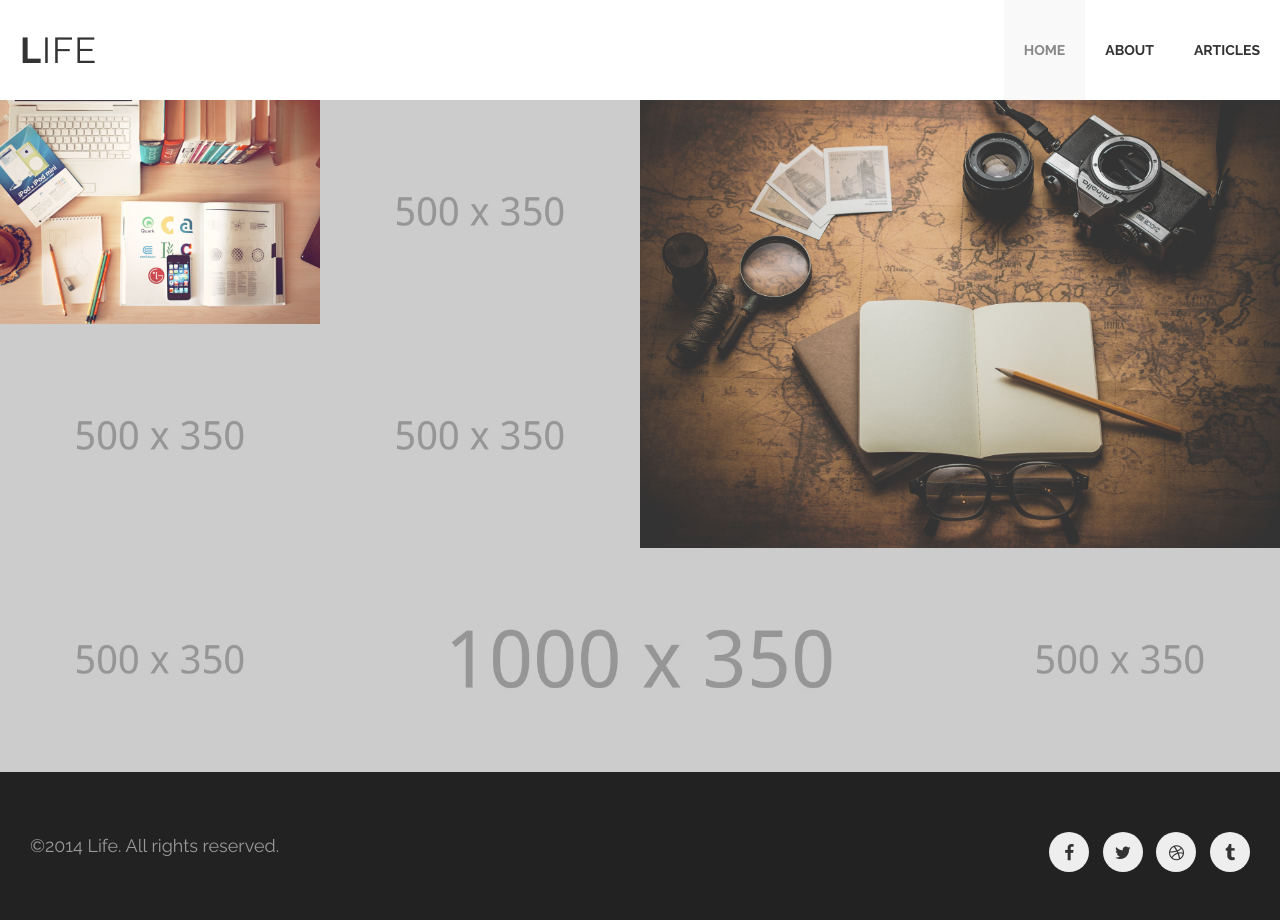
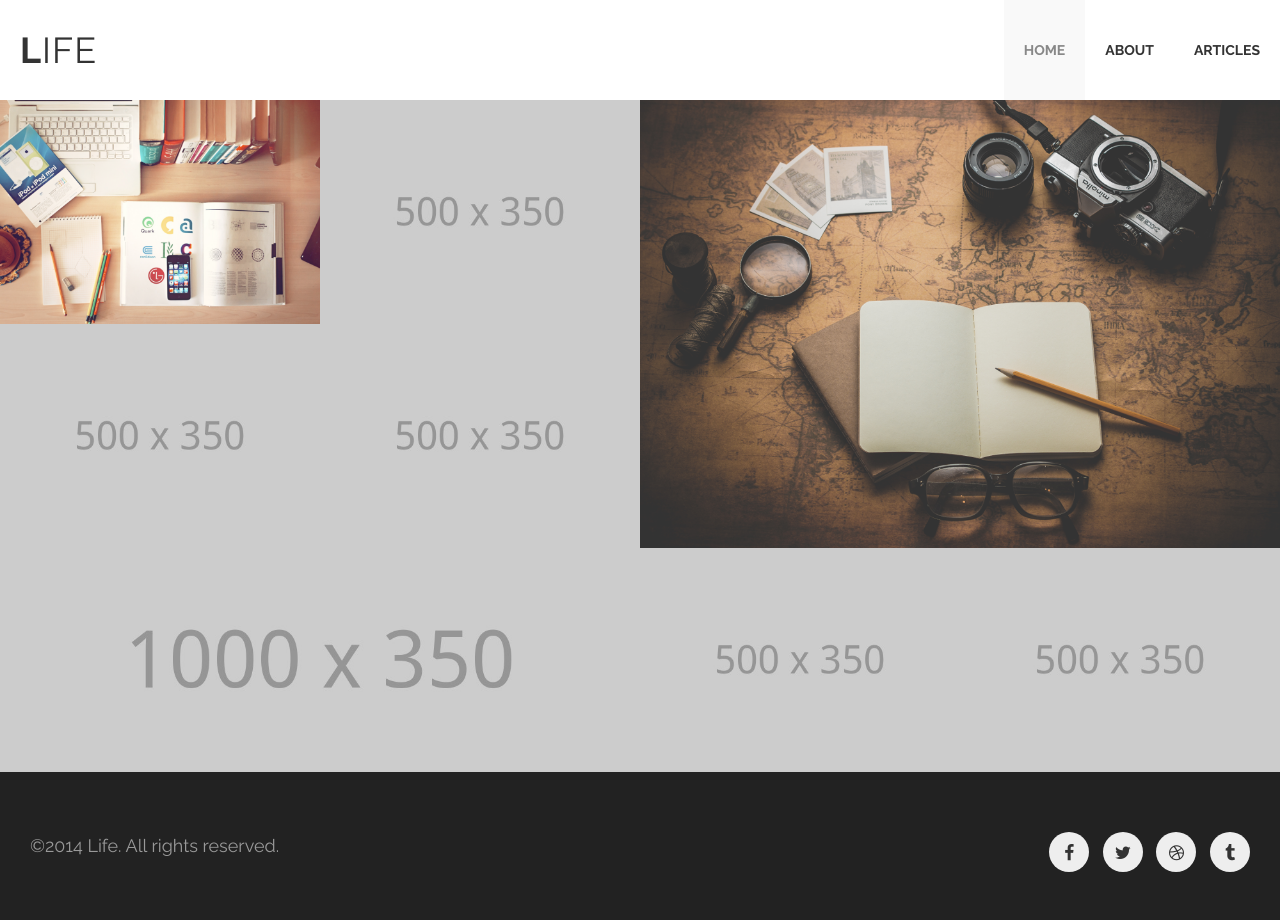
Before and after one commit to ChrisTheDBA/life, a Jekyll site: the page built from index.html, in a window 1280 px wide. Built offline with Jekyll 4.4.1, drawn with Linux system fonts in a browser that asks for light colours.

Commit message:
element swap (for mobile devices)

```diff
--- a/index.html
+++ b/index.html
@@ -23,13 +23,13 @@ works:
     class: print brand
     title: Canned Bros
     desc: "Design &amp; Development"
+  - image: images/@stock/msn-work-6.jpg
+    class: web-design wide
+    title: A beautiful day
+    desc: "Design &amp; Development"
   - image: images/@stock/msn-work-8.jpg
     class: web-design
     title: Hale
-    desc: "Design &amp; Development"
-  - image: images/@stock/msn-work-6.jpg
-    class: web-design wide
-    title: A beautiful day
     desc: "Design &amp; Development"
   - image: images/@stock/msn-work-7.jpg
     class: graphic-design
```
